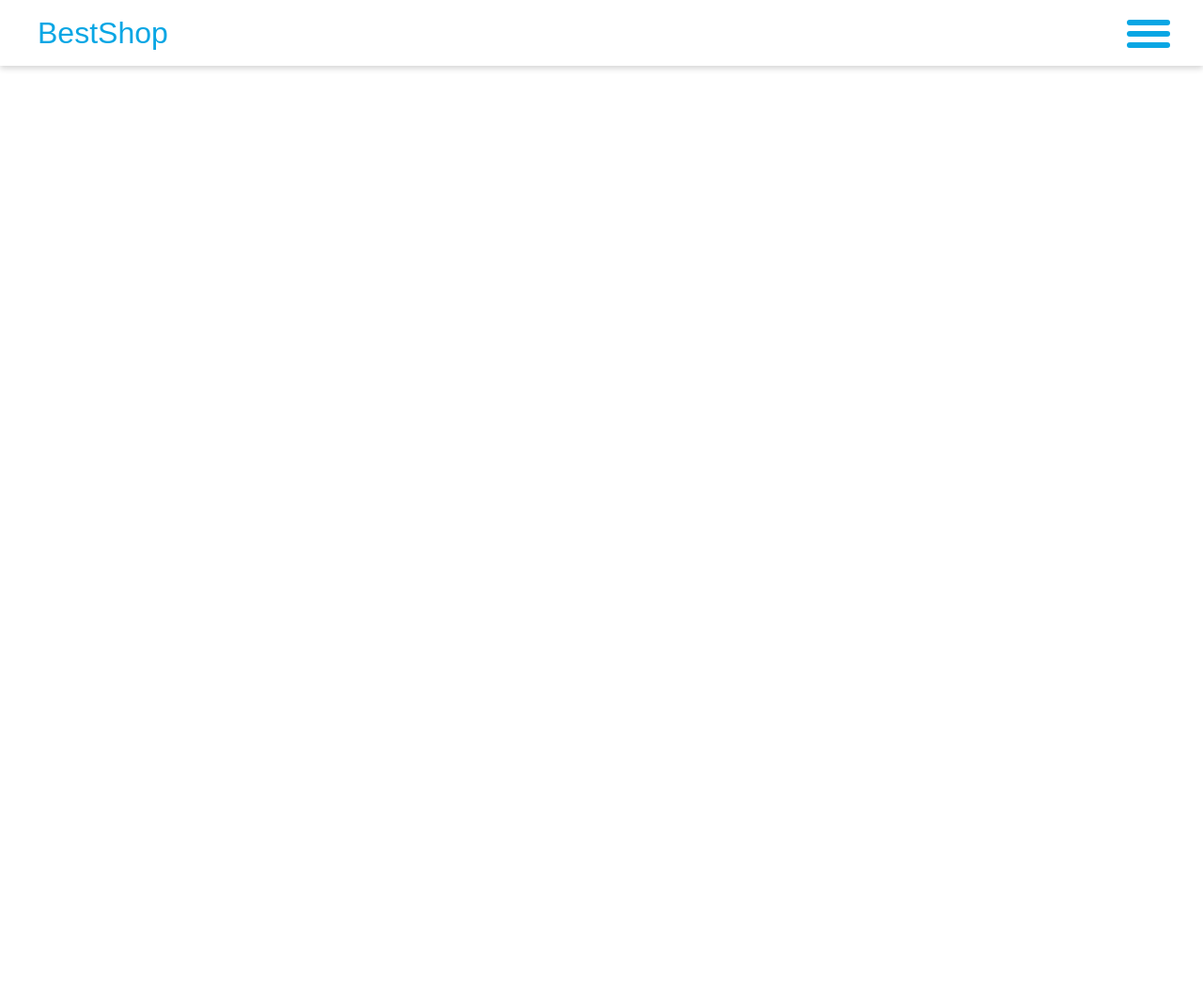
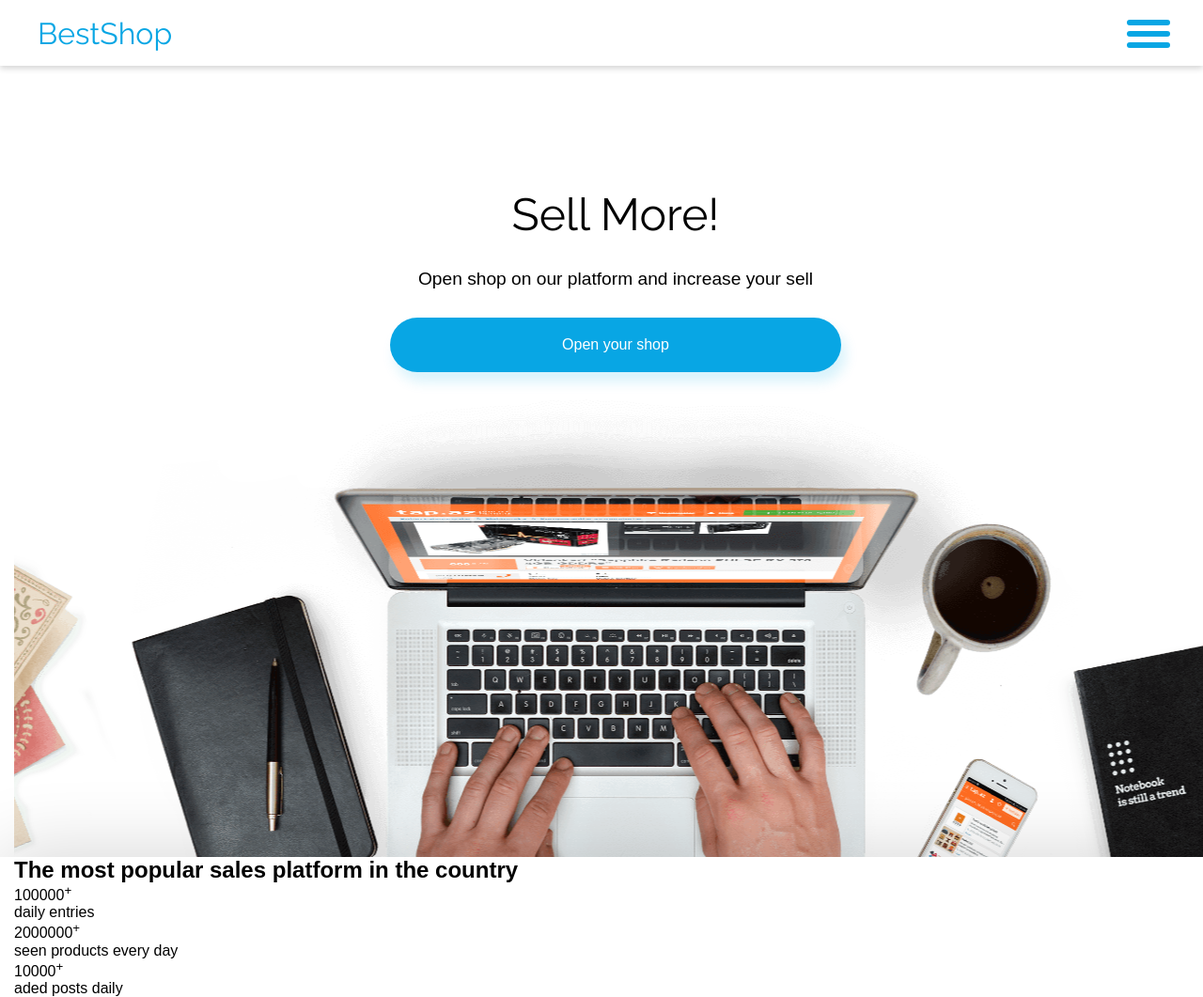
Before and after one commit to insolt/NextBS, a website: page index.html in a window 1280 px wide. Shown: the top 1061 px of the page at 94% size. Before the commit the page ends 800 px from the top, so only its background shows below. Drawn offline with Linux system fonts and the light colour scheme.

Commit message:
Added styles to opening section"

```diff
--- a/index.html
+++ b/index.html
@@ -14,7 +14,7 @@
 </head>
 
 <body>
-    <div id="why_us" class="header">
+    <section id="why_us" class="header">
         <div class="container">
             <div class="main_logo_navigation">
                 <div class="logo">BestShop</div>
@@ -42,7 +42,42 @@
                 </div>
             </div>
         </div>
-    </div>
+    </section>
+
+    <section class="opening">
+        <div class="container">
+            <div class="opening">
+                <h1 class="opening_title">Sell More!</h1>
+                <p class="opening_paragraph">Open shop on our platform and increase your sell</p>
+                <a href="#" class="opening_link">Open your shop</a>
+            </div>
+        </div>
+    </section>
+
+    <section class="statistics">
+        <div class="container">
+            <div class="statistics">
+                <h2 class="statistics_title">The most popular sales platform in the country</h2>
+                <div class="stats">
+                    <div class="single_stats">
+                        <div class="stats_icon"></div>
+                        <p class="stats_value">100000<sup>+</sup></p>
+                        <p class="stats_description">daily entries</p>
+                    </div>
+                    <div class="single_stats">
+                        <div class="stats_icon"></div>
+                        <p class="stats_value">2000000<sup>+</sup></p>
+                        <p class="stats_description">seen products every day</p>
+                    </div>
+                    <div class="single_stats">
+                        <div class="stats_icon"></div>
+                        <p class="stats_value">10000<sup>+</sup></p>
+                        <p class="stats_description">aded posts daily</p>
+                    </div>
+                </div>
+            </div>
+        </div>
+    </section>
 
     <script src="js/index.js"></script>
 </body>
--- a/scss/elements/_header.scss
+++ b/scss/elements/_header.scss
@@ -1,22 +1,21 @@
-div.header {
+section.header {
     width: 100vw;
     box-shadow: 0px 3px 6px #00000029;
     div.container {
         div.main_logo_navigation {
             padding: 0 25px;
             height: 70px;
-
             display: flex;
             justify-content: space-between;
             align-items: center;
-
             div.logo {
+                font-family: 'Raleway', sans-serif;
                 font-size: 2em;
                 font-weight: 400;
                 color: $color-logo;
             }
-
             div.navigation {
+                font-family: 'Open-Sans', sans-serif;
                 position: relative;
                 width: 40px;
                 height: 40%;
@@ -107,12 +106,11 @@ div.header {
                     height: 176px;
                     box-shadow: 0px 3px 6px #00000029;
                     transition: top .5s ease-in-out;
-
+                    background-color: #fff;
                     ul {
                         list-style-type: none;
                         padding: 20px 0 0 40px;
                         a {
-
                             text-decoration: none;
                             font-size: .9em;
                             line-height: 2.5em;
@@ -126,8 +124,6 @@ div.header {
                                 font-weight: 700;
                                 color: #000;
                             }
-                            li {}
-
                         }
                     }
                     @media #{$desktop} {
@@ -163,7 +159,6 @@ div.header {
                                     border-bottom: 4px solid $color-logo;
                                     transform: translateY(4px);
                                 }
-                                li:hover {}
                             }
                         }
                     }
--- /dev/null
+++ b/scss/elements/_opening.scss
@@ -0,0 +1,57 @@
+section.opening {
+    width: 100vw;
+    div.container {
+        div.opening {
+            width: 100%;
+            height: 712px;
+            padding-top: 130px;
+            display: flex;
+            flex-direction: column;
+            align-items: center;
+            background: url(../assets/background.png) no-repeat center bottom;
+            h1.opening_title {
+                font-family: 'Raleway', sans-serif;
+                font-size: 3em;
+                font-weight: 400;
+                margin-bottom: 30px;
+            }
+            p.opening_paragraph {
+                font-size: 1.2em;
+                font-weight: 400;
+                margin-bottom: 30px;
+            }
+            a.opening_link {
+                display: block;
+                text-decoration: none;
+                width: 440px;
+                border-radius: 40px;
+                text-align: center;
+                font-size: 1em;
+                color: #fff;
+                background-color: $color-logo;
+                padding: 20px;
+                box-shadow: 5px 10px 14px #07ACE629;
+            }
+            @media #{$desktop} {
+                background: url(../assets/background.png) no-repeat center bottom/contain;
+            }
+        }
+    }
+}
+
+section.statistics {
+    width: 100vw;
+    box-shadow: 0px -5px 80px #00000029;
+    div.container {
+        div.statistics {
+            h2.statistics_title {}
+            div.stats {
+                div.single_stats {
+                    div.stats_icon {}
+                    p.stats_value {}
+                    p.stats_description {}
+                }
+            }
+        }
+    }
+}
--- a/scss/main.scss
+++ b/scss/main.scss
@@ -2,6 +2,7 @@
 @import "settings/fonts.scss";
 @import "settings/variables.scss";
 @import "elements/header.scss";
+@import "elements/opening.scss";
 body {
     box-sizing: border-box;
     font-family: 'Open-Sans', sans-serif;
```
Also changed, not shown: css/main.css, 1 other file.
